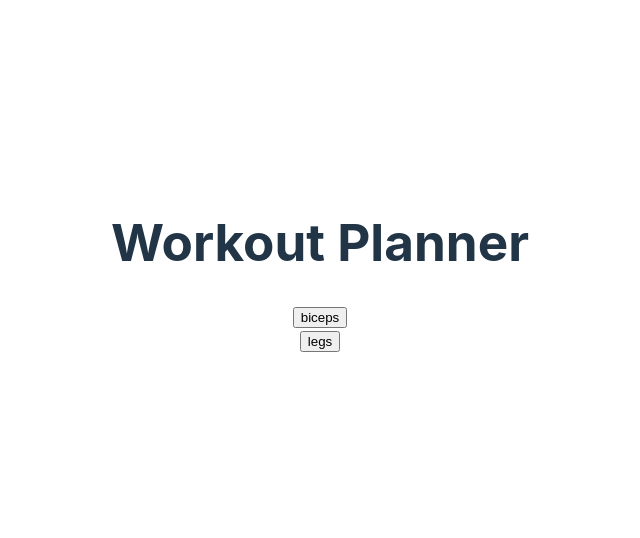
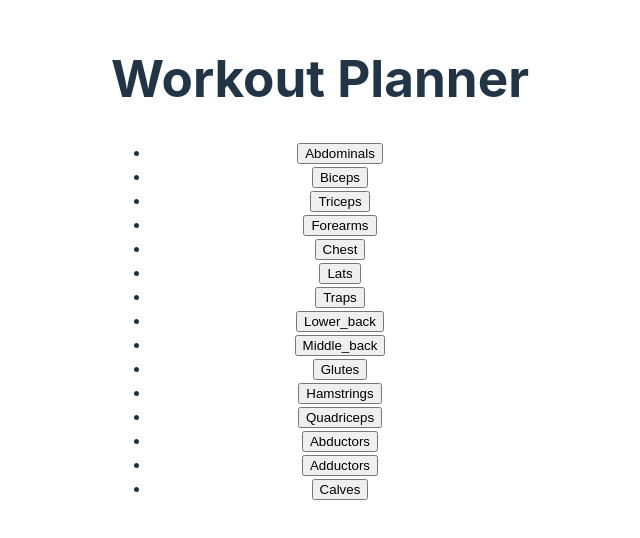
Before and after one commit to simon-s-99/workout-planner, a React (Vite) app: page / in a window 1280 px wide. Shown: the part 134-672 px from the top of the page, without its empty margins (320-960 px from the left). Built offline with nearby package versions, Linux system fonts and the light colour scheme.

Commit message:
feat: list of musclegroups done (no functionality)

```diff
--- a/src/App.tsx
+++ b/src/App.tsx
@@ -13,8 +13,7 @@ const App: React.FC = () => {
   return (
     <div className="App">
       <h1>Workout Planner</h1>
-      <MuscleCategory muscleGroup='biceps'></MuscleCategory>
-      <MuscleCategory muscleGroup='legs'></MuscleCategory>
+      <MuscleCategory></MuscleCategory>
     </div>
   );
 };
--- a/src/components/MuscleCategory.tsx
+++ b/src/components/MuscleCategory.tsx
@@ -1,16 +1,48 @@
-interface MuscleCategoryProps {
-    muscleGroup: string;
-    // we also need access to the users training goals here so that we
-    // can make a more specific api call with this info
-}
+const MuscleCategory: React.FC = () => {
+    const muscleGroups: string[] = [
+        "Abdominals",
+        "Biceps",
+        "Triceps",
+        "Forearms",
+        "Chest",
+        "Lats",
+        "Traps",
+        "Lower_back",
+        "Middle_back",
+        "Glutes",
+        "Hamstrings",
+        "Quadriceps",
+        "Abductors",
+        "Adductors",
+        "Calves",
+    ];
 
-const MuscleCategory: React.FC<MuscleCategoryProps> = ({ muscleGroup }) => {
+    const muscleGroupsListItems: JSX.Element[] = muscleGroups.map((muscleGroup, index) => {
+        return (
+            <li key={index}>
+                <label>
+                    <input
+                        type="button"
+                        name="categoryDropdown"
+                        value={muscleGroup}
+                        onChange={(e) => renderExerciseList(e)}></input>
+                </label>
+            </li>
+        );
+    });
+
+    function renderExerciseList(e: React.ChangeEvent<HTMLInputElement>) {
+        /*
+            do api call here
+            maybe call new component to draw up the list of exercises
+            returned from the api call ??
+        */
+    }
+
     return (
-        <div>
-            <label>
-                <input type="button" name="categoryDropdown" value={muscleGroup}></input>
-            </label>
-        </div>
+        <ul className="muscleGroupsCategoriesList">
+            {muscleGroupsListItems}
+        </ul>
     );
 };
 
```
